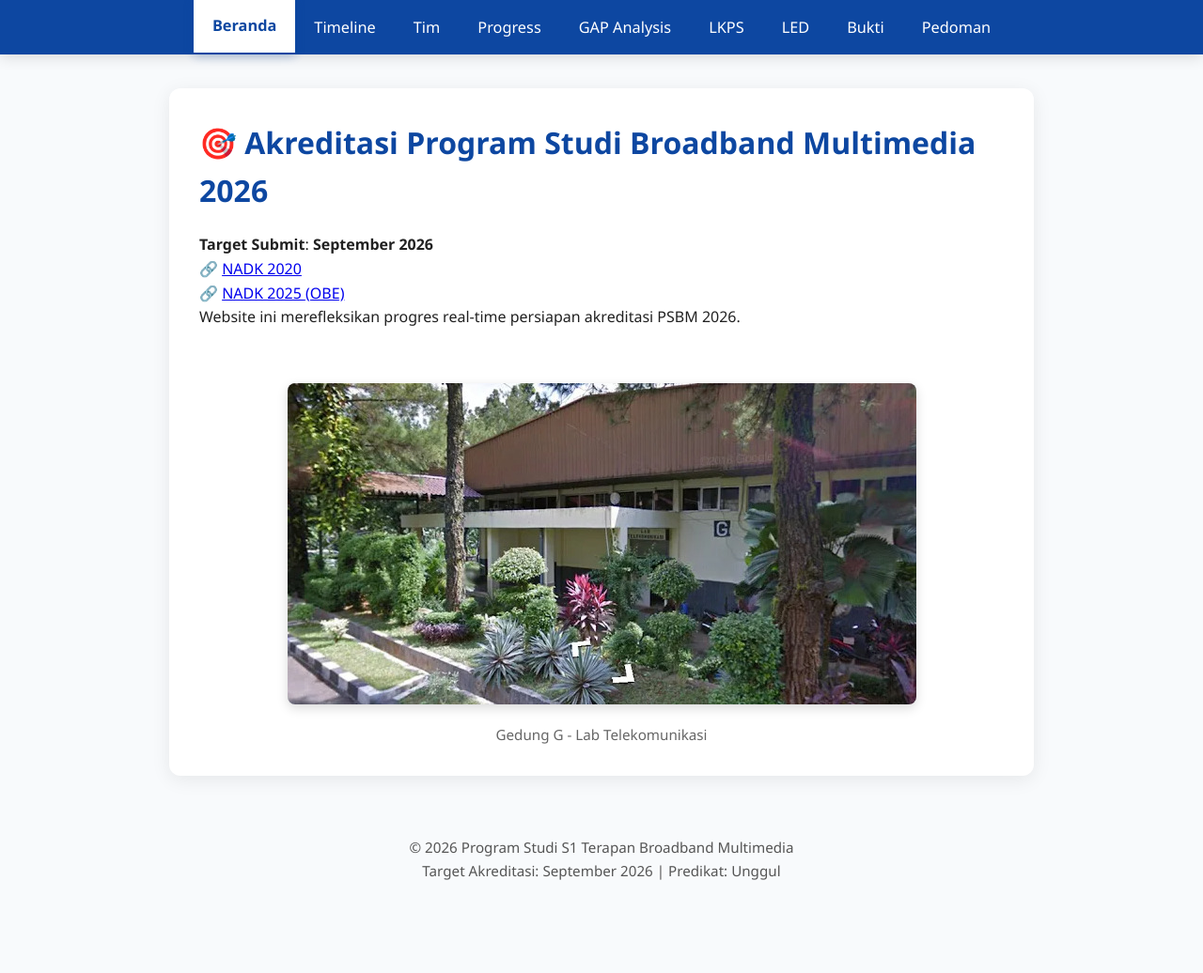
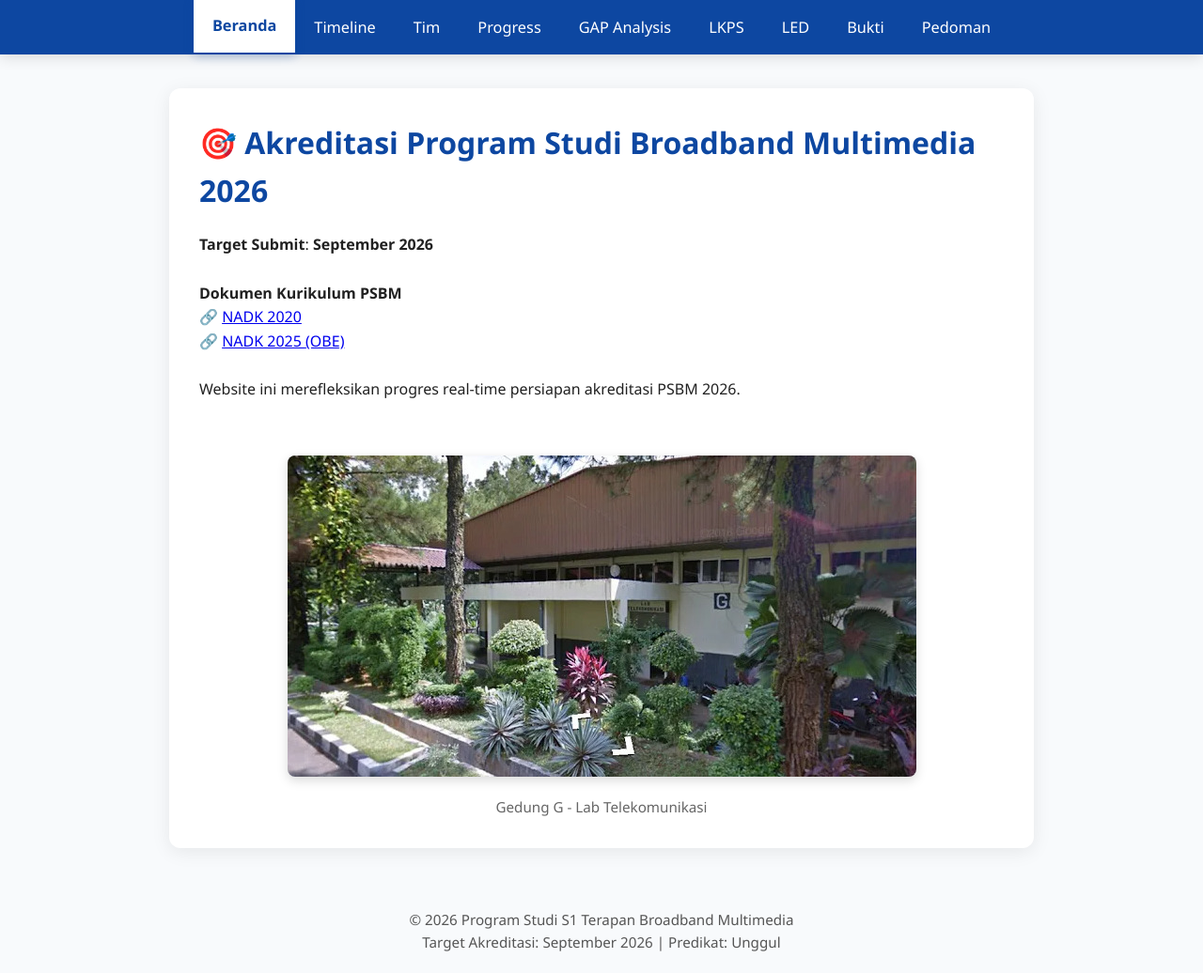
Before and after one commit to portal-psbm/aksibm-26, a Jekyll site: the page built from index.md, in a window 1280 px wide and 1036 px high. Shown: the whole window at 94% size. Built offline with Jekyll 4.4.1, drawn with Linux system fonts in a browser that asks for light colours.

Commit message:
Update index

```diff
--- a/index.md
+++ b/index.md
@@ -7,10 +7,11 @@ permalink: /
 # 🎯 Akreditasi Program Studi Broadband Multimedia 2026
 
 **Target Submit**: **September 2026**
-<br>
+<br><br>
+**Dokumen Kurikulum PSBM** <br>
 🔗 [NADK 2020](https://drive.google.com/drive/folders/159OIE0vbfoRqZ-2MkDgNa47AuZyBlUZO) <br>
 🔗 [NADK 2025 (OBE)](https://drive.google.com/drive/folders/1QqOSL639o8FLJAgK2l7HzfgrByEkEGmM)
-<br>
+<br><br>
 > Website ini merefleksikan progres real-time persiapan akreditasi PSBM 2026.
 
 <br>
```
